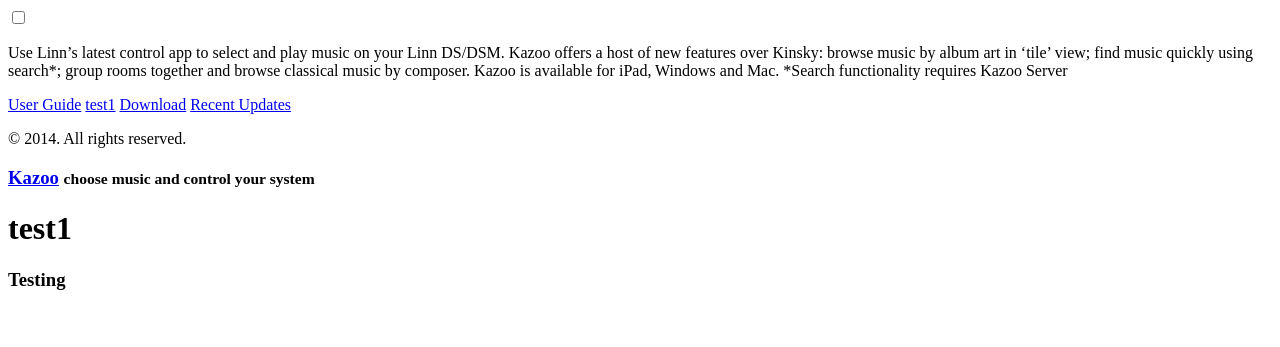
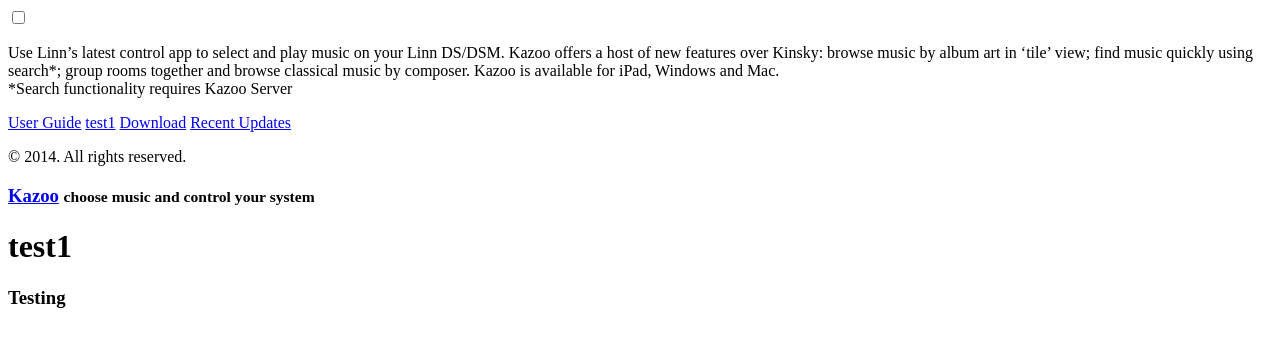
Before and after one commit to linn/kazoo.site, a Jekyll site: the page built from test1.md, in a window 1280 px wide. Shown: the top 347 px of the page. Built offline with Jekyll 4.4.1, drawn with Linux system fonts in a browser that asks for light colours.

Commit message:
Updated desc

```diff
--- a/_config.yml
+++ b/_config.yml
@@ -5,5 +5,5 @@
 url: 'https://github.com/linn/kazoo.site'
 permalink: pretty
 description: 'Use Linn’s latest control app to select and play music on your Linn DS/DSM.  Kazoo offers a host of new features over Kinsky: browse music by album art in ‘tile’ view; find music quickly using search*; group rooms together and browse classical music by composer.
-Kazoo is available for iPad, Windows and Mac.
+Kazoo is available for iPad, Windows and Mac.<br/>
 *Search functionality requires Kazoo Server'
```
